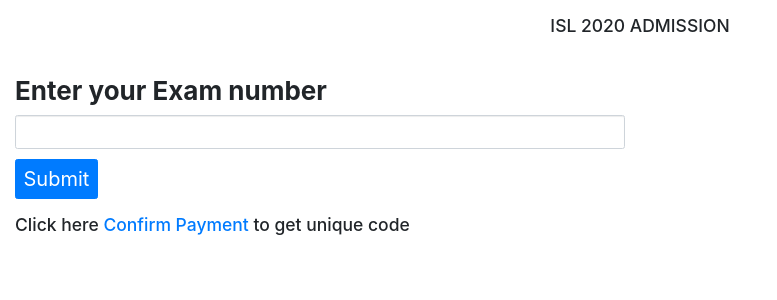
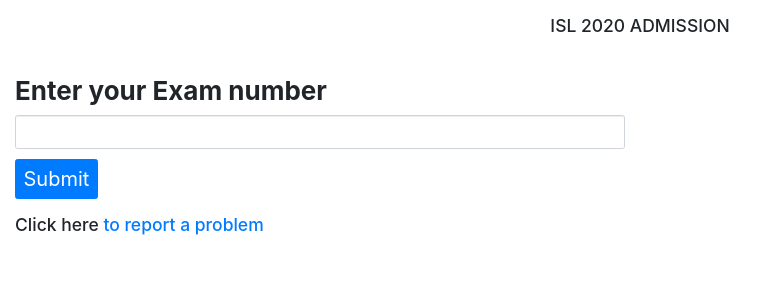
Before and after one commit to geektutor/isl, a PHP site: page /online/result.php in a window 1280 px wide. Shown: the top 300 px of the page, without its empty margins (0-777 px from the left). Run offline with PHP 8.4, Linux system fonts and the light colour scheme.

Commit message:
Update result.php

```diff
--- a/online/result.php
+++ b/online/result.php
@@ -69,7 +69,7 @@
 		</form>
 		<div>
 			<br>
-			<h3>Click here <a href="confirm_payment.php">Confirm Payment</a> to get unique code</h3>
+			<h3>Click here <a href="mailto:segunshodunke@unilagconsult.com.ng">to report a problem</a></h3>
 		</div>
 		</div>
 	</main>
```
